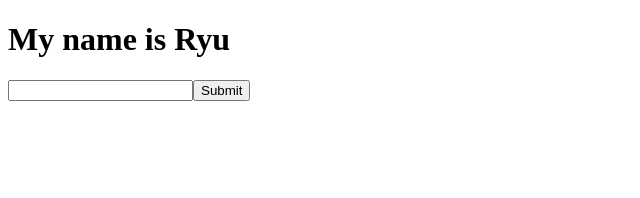
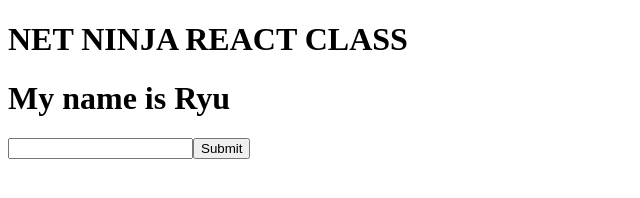
Before and after one commit to arib10/netNinja, a plain HTML site: page index.html in a window 1280 px wide. Shown: the whole page, without its empty margins (0-640 px from the left). Drawn offline with nearby package versions, Linux system fonts and the light colour scheme.

Commit message:
silly commit for practise

```diff
--- a/index.html
+++ b/index.html
@@ -10,6 +10,7 @@
     <title>Document</title>
 </head>
 <body>
+    <h1>NET NINJA REACT CLASS</h1>
     <div id="app"></div>
 
 <script type="text/babel">
```
